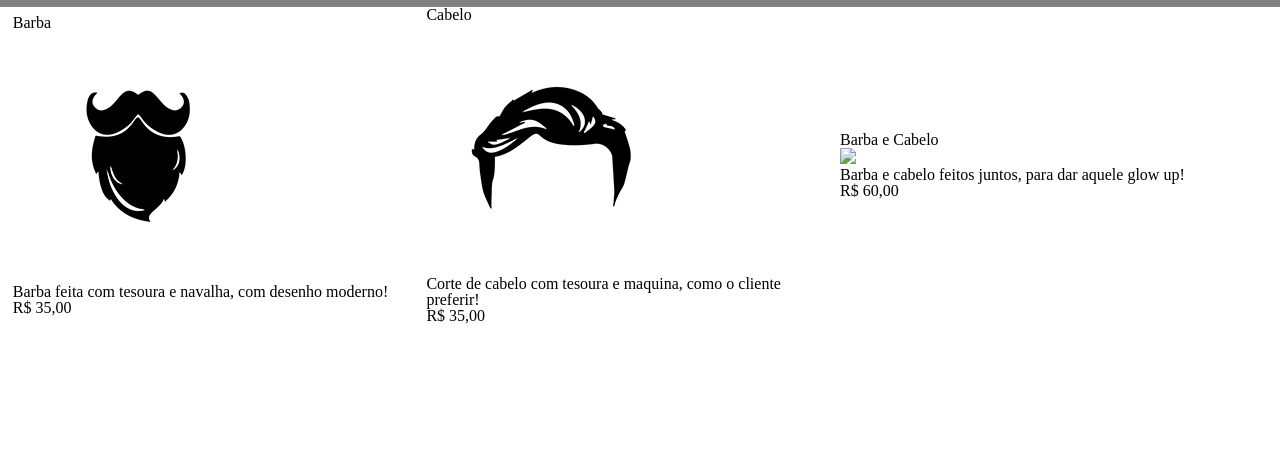
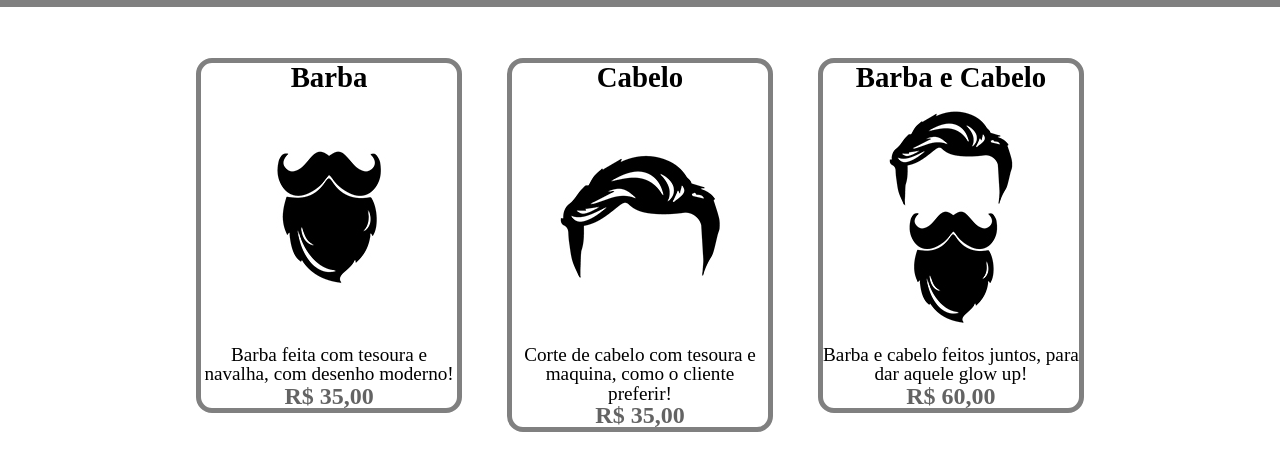
Before and after one commit to luks-rossato/HTML-and-CSS, a plain HTML site: page Material de apoio/First page/produtos.html in a window 1280 px wide. Shown: the part 157-628 px from the top of the page. Drawn offline with Linux system fonts and the light colour scheme.

Commit message:
fixed the size of the itens

```diff
--- a/Material de apoio/First page/produtos.css
+++ b/Material de apoio/First page/produtos.css
@@ -51,9 +51,35 @@ nav a:hover{
     color: purple;
 }
 
+.produtos{
+    width: 80%;
+    margin: 0 auto;
+    text-align: center;
+}
+
 .produtos li{
     display: inline-block;
-    width: 30%;
-    margin: 0 1%;
-    vertical-align: middle;
+    margin: 5% 2%;
+    width: 25%;
+    vertical-align: top;
+    text-align: center;
+    border: 5px solid gray;
+    border-radius: 1em;
 }
+
+.produtos h2{
+    color: black;
+    font-size: 1.8em;
+    font-weight: bold;
+}
+
+.produtos-descricao{
+    color: black;
+    font-size: 1.2em;
+}
+
+.produtos-preco{
+    color: rgba(0, 0, 0, 0.612);
+    font-size: 1.5em;
+    font-weight: bold;
+}
--- a/Material de apoio/First page/produtos.html
+++ b/Material de apoio/First page/produtos.html
@@ -28,21 +28,21 @@
                 <li>
                     <h2>Barba</h2>
                     <img src="barba.jpg">
-                    <p>Barba feita com tesoura e navalha, com desenho moderno!</p>
-                    <p>R$ 35,00</p>
+                    <p class="produtos-descricao">Barba feita com tesoura e navalha, com desenho moderno!</p>
+                    <p class="produtos-preco">R$ 35,00</p>
 
                 </li>
                 <li>
                     <h2>Cabelo</h2>
                     <img src="cabelo.jpg">
-                    <p>Corte de cabelo com tesoura e maquina, como o cliente preferir!</p>
-                    <p>R$ 35,00</p>
+                    <p class="produtos-descricao">Corte de cabelo com tesoura e maquina, como o cliente preferir!</p>
+                    <p class="produtos-preco">R$ 35,00</p>
                 </li>
                 <li>
                     <h2>Barba e Cabelo</h2>
-                    <img src="barba-cabelo.jpg">
-                    <p>Barba e cabelo feitos juntos, para dar aquele <em>glow up</em>!</p>
-                    <p>R$ 60,00</p>
+                    <img src="cabelo+barba.jpg">
+                    <p class="produtos-descricao">Barba e cabelo feitos juntos, para dar aquele <em>glow up</em>!</p>
+                    <p class="produtos-preco">R$ 60,00</p>
                 </li>
             </ul>
         </main>
```
